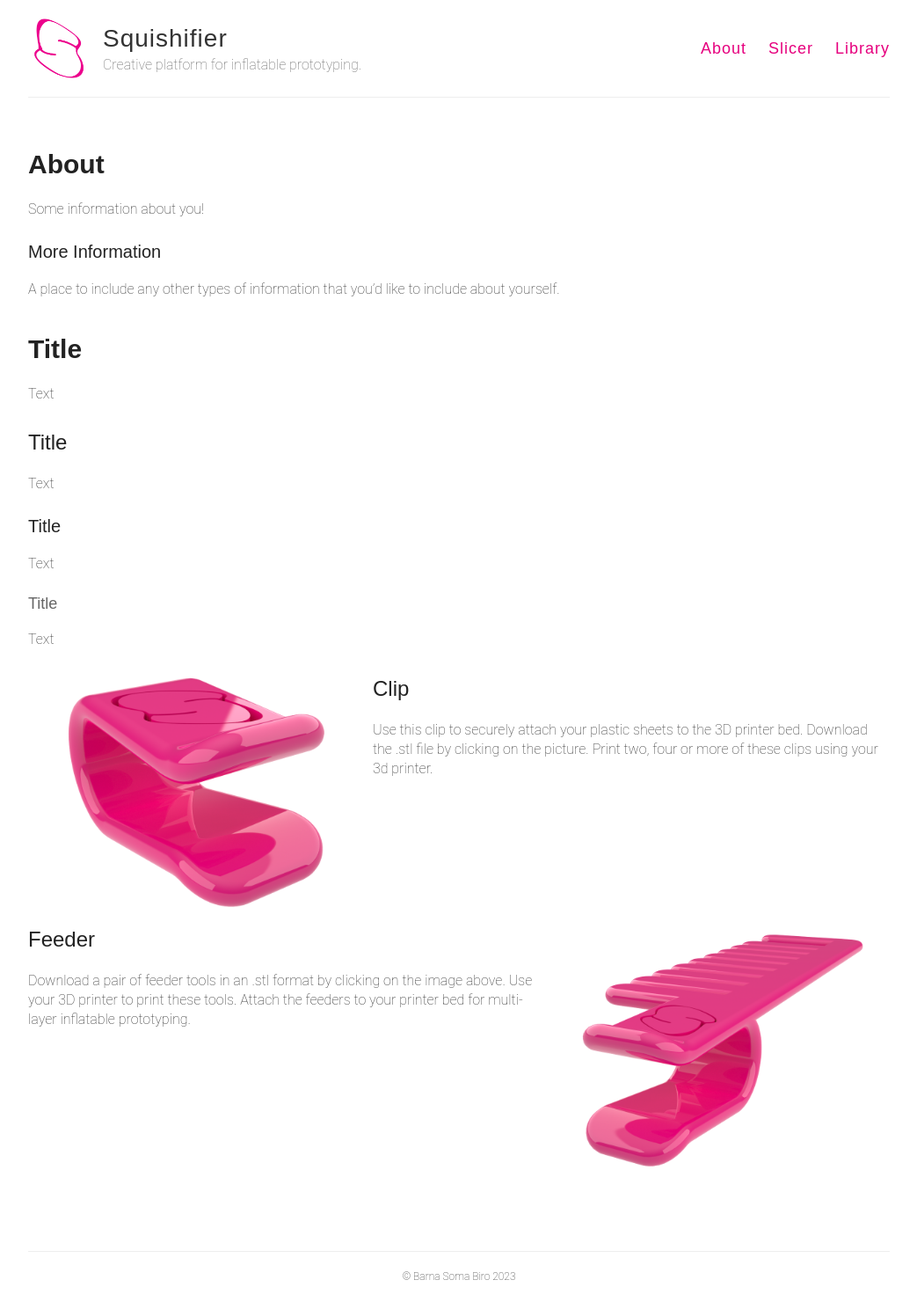
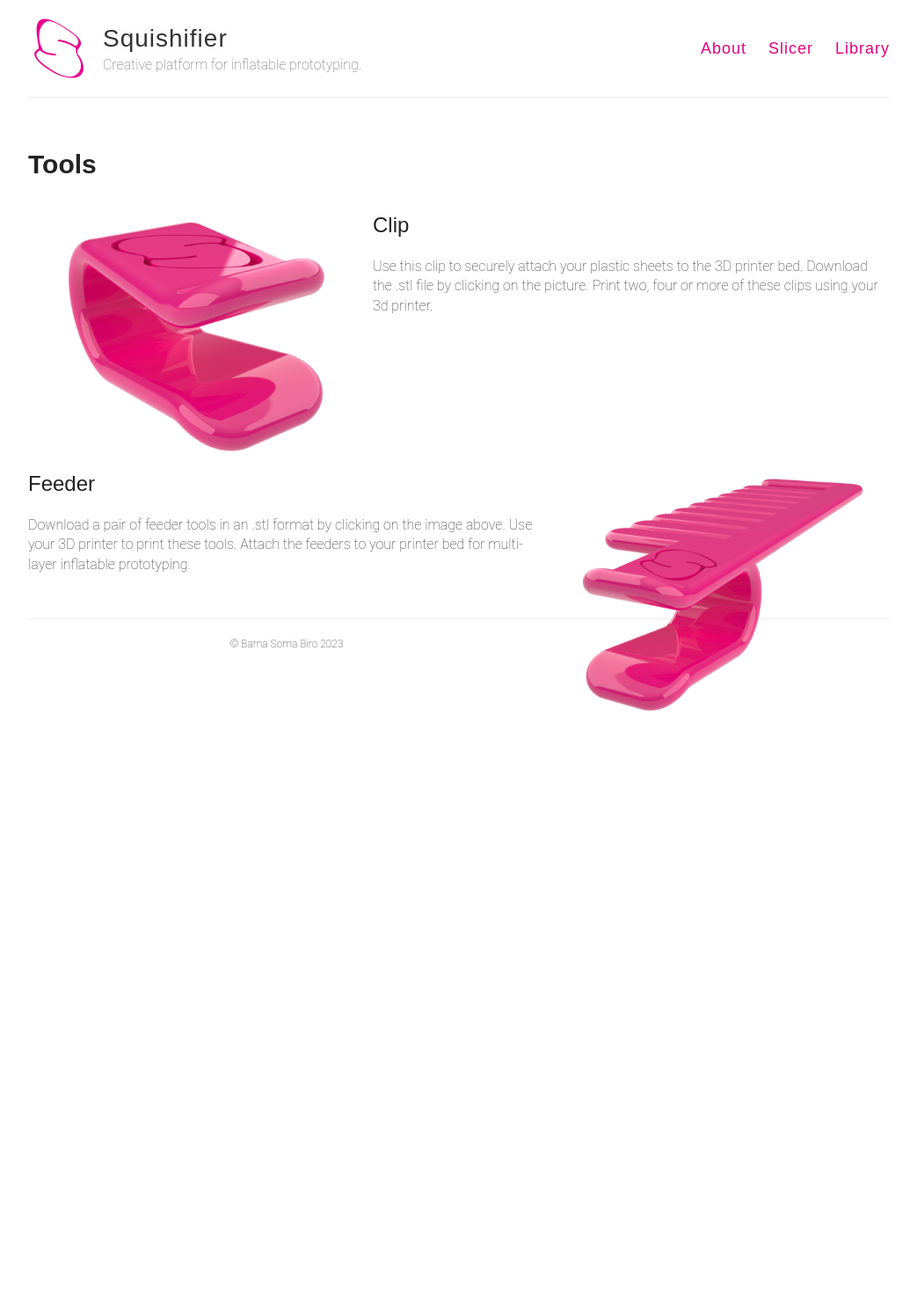
Before and after one commit to squishifier/squishifier.github.io, a Jekyll site: the page built from tools.md, in a window 1280 px wide. Shown: the whole page at 88% size, without its empty margins (118-1161 px from the left). Built offline with Jekyll 4.4.1, drawn with Linux system fonts in a browser that asks for light colours; some web fonts are replaced; after the commit the page ends 900 px from its top, so only the background shows below that.

Commit message:
Update and rename about.md to tools.md

```diff
--- a/about.md
+++ b/tools.md
@@ -1,30 +1,8 @@
 ---
 layout: page
-title: About
-permalink: /about/
+title: Tools
+permalink: /tools/
 ---
-
-Some information about you!
-
-### More Information
-
-A place to include any other types of information that you'd like to include about yourself.
-
-# Title
-
-Text
-
-## Title
-
-Text
-
-### Title
-
-Text
-
-#### Title
-
-Text
 
 <a href="/objects/clip-7mm-2.stl" download="clip_7mm.stl">
   <img class="left" src="/images/clip-3.png" alt="clip">
@@ -38,4 +16,4 @@ Use this clip to securely attach your plastic sheets to the 3D printer bed. Down
 </a>
 
 <h2 style="clear: left">Feeder</h2>
-Download a pair of feeder tools in an .stl format by clicking on the image above. Use your 3D printer to print these tools. Attach the feeders to your printer bed for multi-layer inflatable prototyping.<br><br><br><br><br><br><br><br><br><br>
+Download a pair of feeder tools in an .stl format by clicking on the image above. Use your 3D printer to print these tools. Attach the feeders to your printer bed for multi-layer inflatable prototyping.
```
